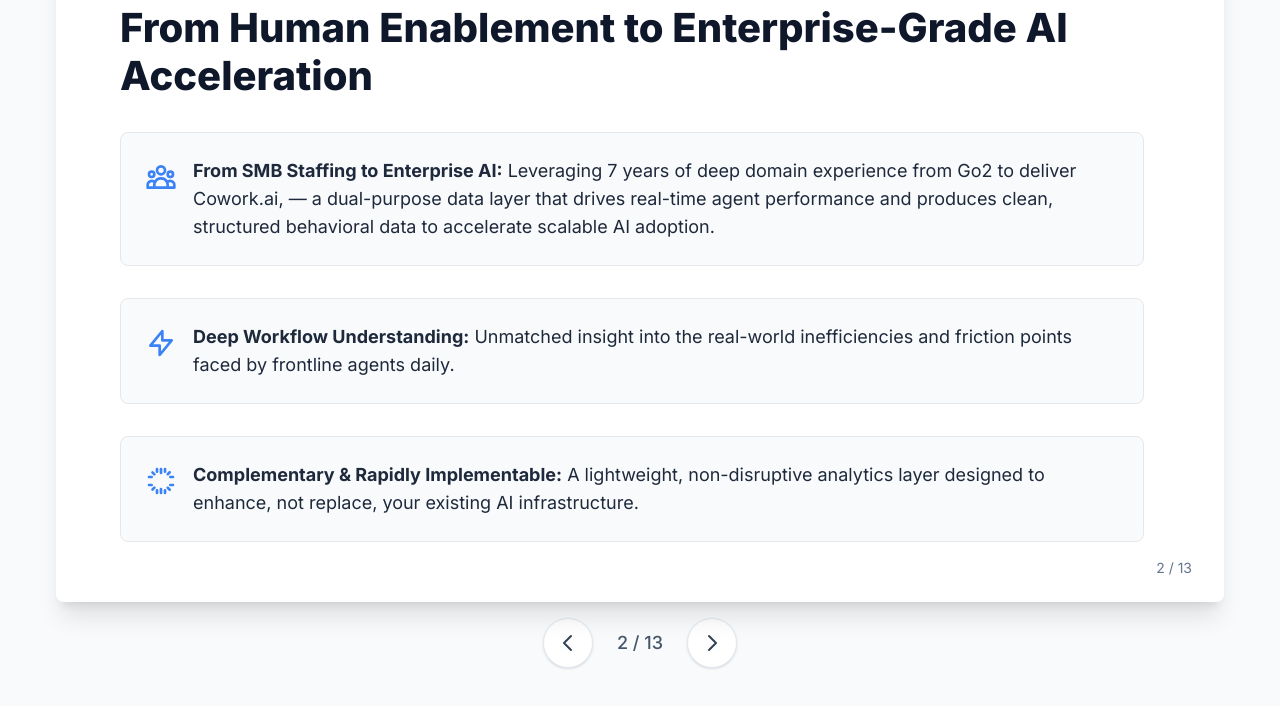
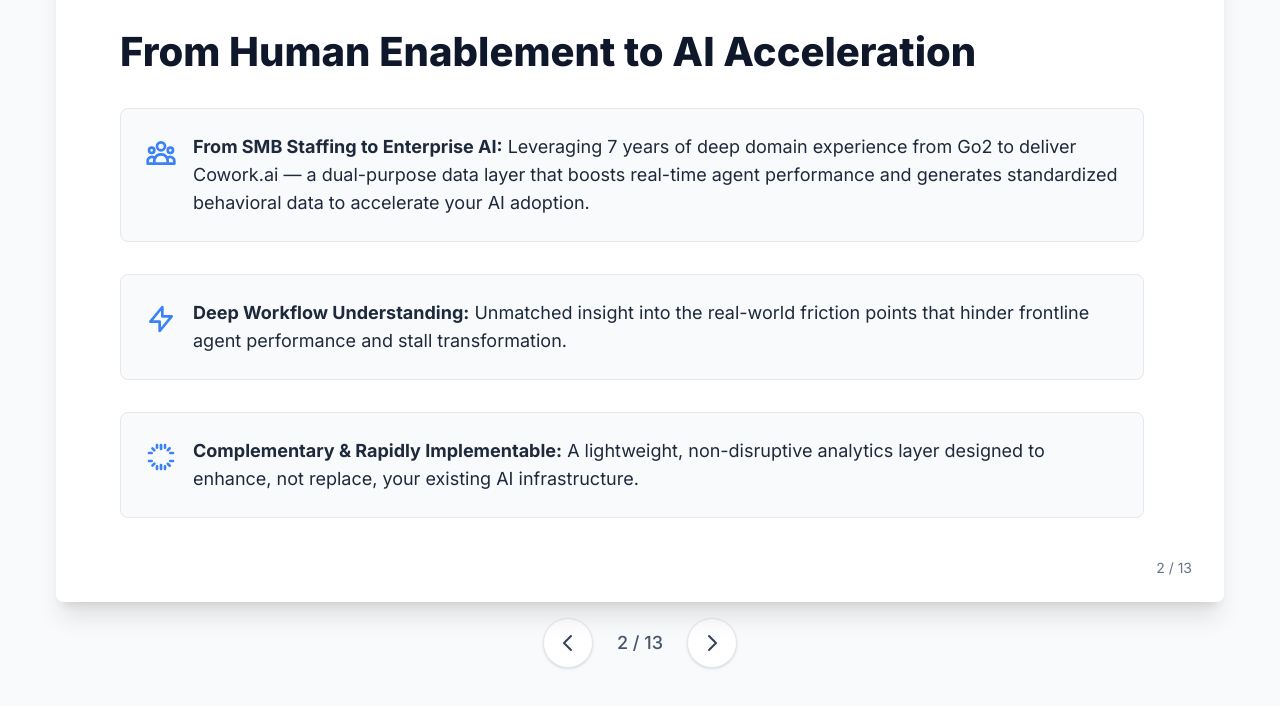
Before and after one commit to Scottpedia0/cx-pitch-1, a plain HTML site: page index.html in a window 1280 px wide. Both pictures are taken after a click on the button 710 px from the left and 736 px from the top of the page. Shown: the part 94-800 px from the top of the page. Drawn offline with nearby package versions, Linux system fonts and the light colour scheme.

Commit message:
Update index.html

```diff
--- a/index.html
+++ b/index.html
@@ -148,19 +148,33 @@
                     <img src="https://placehold.co/120x30/ffffff/334155?text=Cowork.ai" alt="Cowork.ai Logo" class="logo">
                     <span class="text-sm font-semibold text-slate-500">EXECUTIVE OVERVIEW</span>
                 </div>
-                <h2 class="title-xl mb-8">From Human Enablement to Enterprise-Grade AI Acceleration</h2>
+           <h2 class="title-xl mb-8">From Human Enablement to AI Acceleration</h2>
 <div class="space-y-8 text-lg max-w-5xl">
     <div class="flex items-start p-6 bg-slate-50 rounded-lg border">
-                        <svg class="h-8 w-8 text-blue-500 mr-4 mt-1 flex-shrink-0" fill="none" viewBox="0 0 24 24" stroke="currentColor"><path stroke-linecap="round" stroke-linejoin="round" stroke-width="2" d="M17 20h5v-2a3 3 0 00-5.356-1.857M17 20H7m10 0v-2c0-.656-.126-1.283-.356-1.857M7 20H2v-2a3 3 0 015.356-1.857M7 20v-2c0-.656.126-1.283.356-1.857m0 0a5.002 5.002 0 019.288 0M15 7a3 3 0 11-6 0 3 3 0 016 0zm6 3a2 2 0 11-4 0 2 2 0 014 0zM7 10a2 2 0 11-4 0 2 2 0 014 0z"/></svg>
-                        <p><span class="font-bold text-slate-800">From SMB Staffing to Enterprise AI:</span> Leveraging 7 years of deep domain experience from Go2 to deliver Cowork.ai, — a dual-purpose data layer that drives real-time agent performance and produces clean, structured behavioral data to accelerate scalable AI adoption.</p>
+        <svg class="h-8 w-8 text-blue-500 mr-4 mt-1 flex-shrink-0" fill="none" viewBox="0 0 24 24" stroke="currentColor">
+            <path stroke-linecap="round" stroke-linejoin="round" stroke-width="2"
+                d="M17 20h5v-2a3 3 0 00-5.356-1.857M17 20H7m10 0v-2c0-.656-.126-1.283-.356-1.857M7 20H2v-2a3 3 0 015.356-1.857M7 20v-2c0-.656.126-1.283.356-1.857m0 0a5.002 5.002 0 019.288 0M15 7a3 3 0 11-6 0 3 3 0 016 0zm6 3a2 2 0 11-4 0 2 2 0 014 0zM7 10a2 2 0 11-4 0 2 2 0 014 0z" />
+        </svg>
+        <p><span class="font-bold text-slate-800">From SMB Staffing to Enterprise AI:</span>
+            Leveraging 7 years of deep domain experience from Go2 to deliver Cowork.ai — a dual-purpose data layer that boosts real-time agent performance and generates standardized behavioral data to accelerate your AI adoption.</p>
     </div>
+
     <div class="flex items-start p-6 bg-slate-50 rounded-lg border">
-                        <svg class="h-8 w-8 text-blue-500 mr-4 mt-1 flex-shrink-0" fill="none" viewBox="0 0 24 24" stroke="currentColor"><path stroke-linecap="round" stroke-linejoin="round" stroke-width="2" d="M13 10V3L4 14h7v7l9-11h-7z" /></svg>
-                        <p><span class="font-bold text-slate-800">Deep Workflow Understanding:</span> Unmatched insight into the real-world inefficiencies and friction points faced by frontline agents daily.</p>
+        <svg class="h-8 w-8 text-blue-500 mr-4 mt-1 flex-shrink-0" fill="none" viewBox="0 0 24 24" stroke="currentColor">
+            <path stroke-linecap="round" stroke-linejoin="round" stroke-width="2"
+                d="M13 10V3L4 14h7v7l9-11h-7z" />
+        </svg>
+        <p><span class="font-bold text-slate-800">Deep Workflow Understanding:</span>
+            Unmatched insight into the real-world friction points that hinder frontline agent performance and stall transformation.</p>
     </div>
+
     <div class="flex items-start p-6 bg-slate-50 rounded-lg border">
-                        <svg class="h-8 w-8 text-blue-500 mr-4 mt-1 flex-shrink-0" fill="none" viewBox="0 0 24 24" stroke="currentColor"><path stroke-linecap="round" stroke-linejoin="round" stroke-width="2" d="M9 3v2m6-2v2M9 19v2m6-2v2M5 9H3m2 6H3m18-6h-2m2 6h-2M12 6V3m0 18v-3M5.636 5.636l1.414 1.414m10.05 10.05l1.414 1.414M5.636 18.364l1.414-1.414m10.05-10.05l1.414-1.414"/></svg>
-                        <p><span class="font-bold text-slate-800">Complementary & Rapidly Implementable:</span> A lightweight, non-disruptive analytics layer designed to enhance, not replace, your existing AI infrastructure.</p>
+        <svg class="h-8 w-8 text-blue-500 mr-4 mt-1 flex-shrink-0" fill="none" viewBox="0 0 24 24" stroke="currentColor">
+            <path stroke-linecap="round" stroke-linejoin="round" stroke-width="2"
+                d="M9 3v2m6-2v2M9 19v2m6-2v2M5 9H3m2 6H3m18-6h-2m2 6h-2M12 6V3m0 18v-3M5.636 5.636l1.414 1.414m10.05 10.05l1.414 1.414M5.636 18.364l1.414-1.414m10.05-10.05l1.414-1.414" />
+        </svg>
+        <p><span class="font-bold text-slate-800">Complementary & Rapidly Implementable:</span>
+            A lightweight, non-disruptive analytics layer designed to enhance, not replace, your existing AI infrastructure.</p>
     </div>
 </div>
                 <div class="slide-footer">2 / 13</div>
```
Lines whose indentation alone changed are shown as unchanged.
